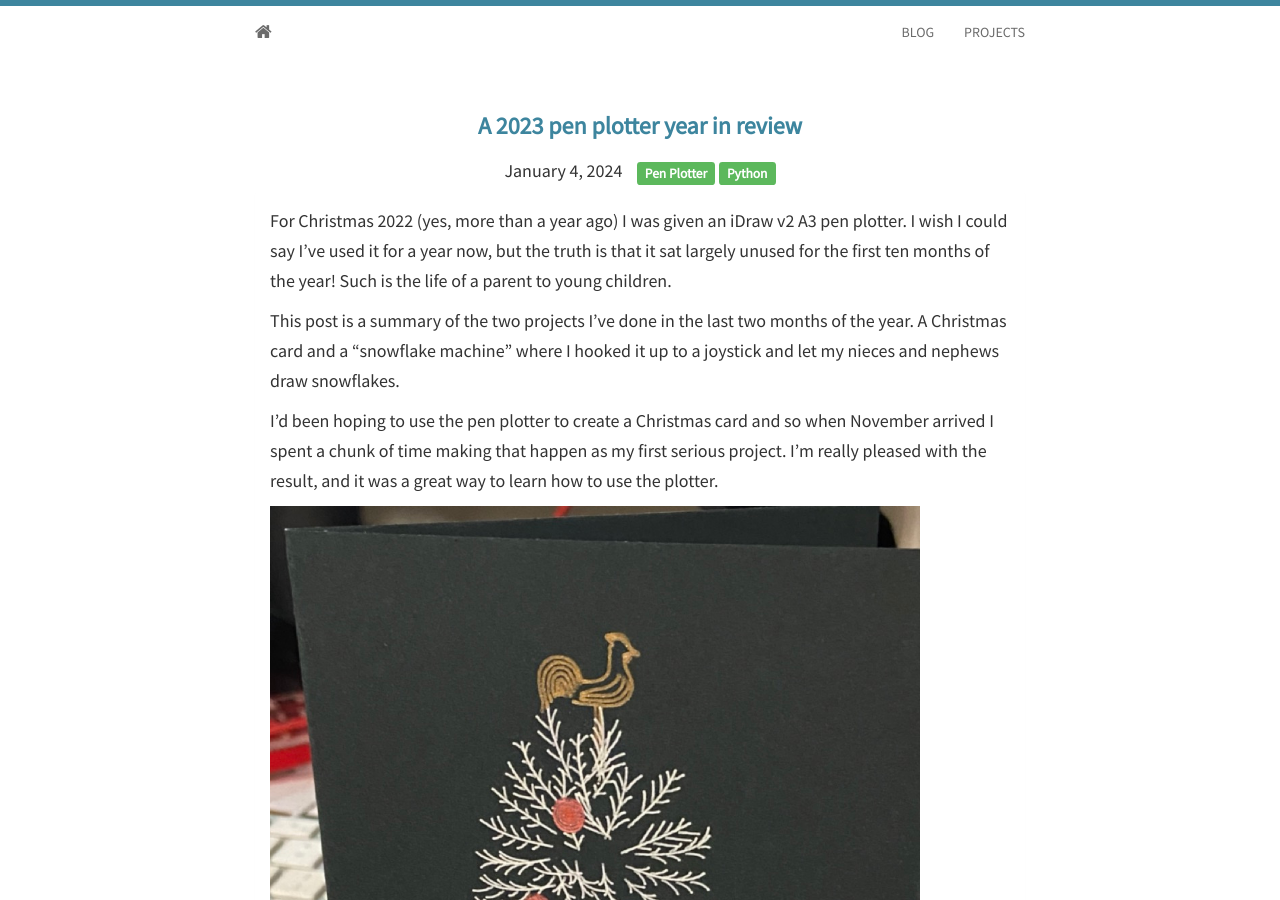
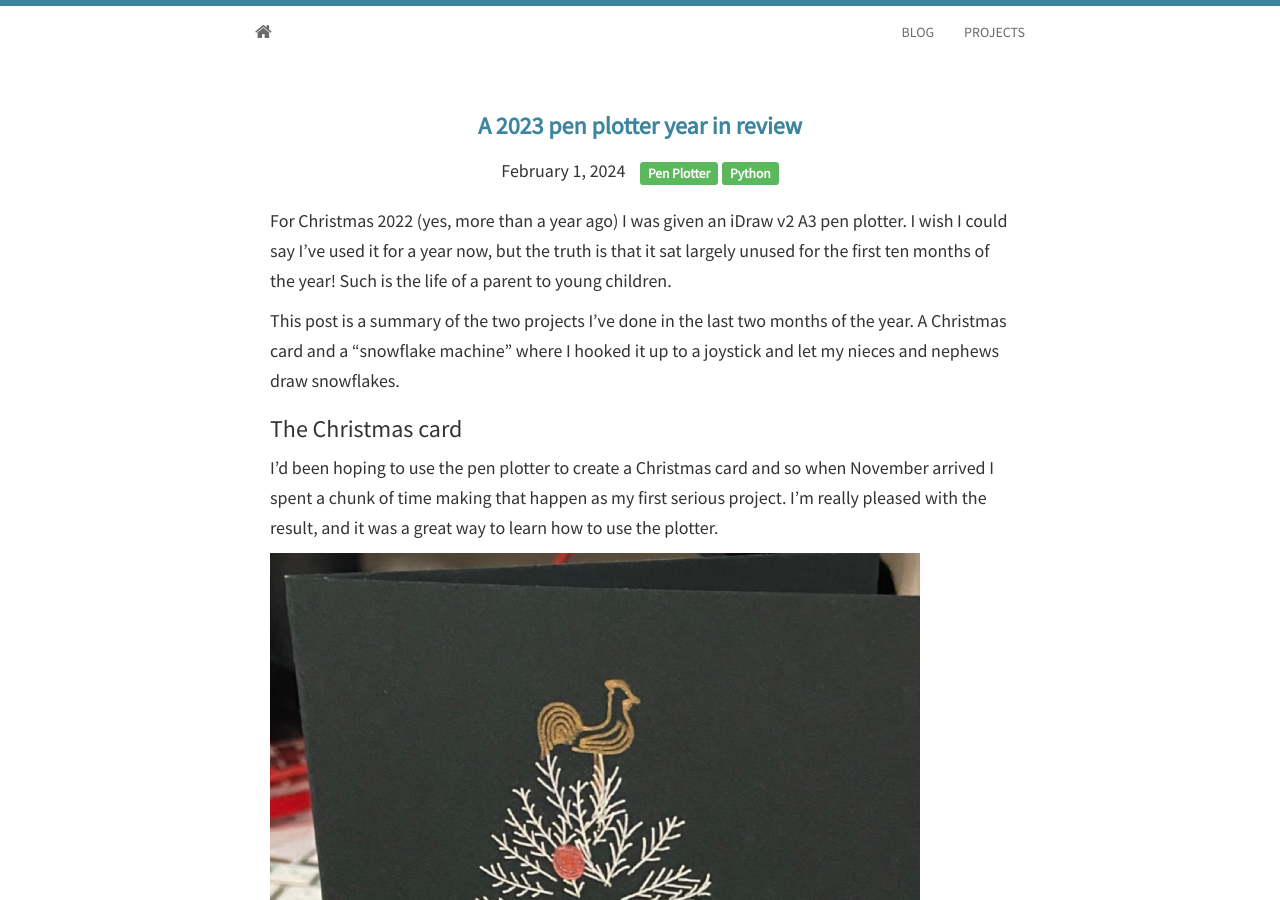
Before and after one commit to sihil/sihil.github.io, a Jekyll site: the page built from _posts/2024-02-01-pen-plotter-2023-review.md, in a window 1280 px wide and 900 px high. Built offline with Jekyll 4.4.1, drawn with Linux system fonts in a browser that asks for light colours; nearby versions of some CDN libraries; some of the changed text lies outside the part shown.

Commit message:
Tweak date and add headings

```diff
--- a/_posts/2024-01-04-pen-plotter-2023-review.md
+++ b/_posts/2024-02-01-pen-plotter-2023-review.md
@@ -10,6 +10,8 @@ For Christmas 2022 (yes, more than a year ago) I was given an iDraw v2 A3 pen pl
 
 This post is a summary of the two projects I've done in the last two months of the year. A Christmas card and a "snowflake machine" where I hooked it up to a joystick and let my nieces and nephews draw snowflakes.
 
+### The Christmas card
+
 I'd been hoping to use the pen plotter to create a Christmas card and so when November arrived I spent a chunk of time making that happen as my first serious project. I'm really pleased with the result, and it was a great way to learn how to use the plotter.
 
 ![Christmas card]({{ site.baseurl }}assets/2024-02-final-card.jpeg){:height="867px" width="650px"}
@@ -21,6 +23,8 @@ My final pipeline for creating the card was as follows:
  - Use gcode-cli to send the GCode to the plotter (via a connected raspberry pi so my mac wasn't permanently tied up)
 
 It probably took me about 30 hours to muddle my way through the process and having done so, it laid the groundwork to be more adventurous with the snowflake machine. You can see the code for the Christmas card [here](https://github.com/sihil/christmas2023).
+
+### The snowflake machine
 
 I came up with the idea for a snowflake machine when tidying up and coming across a long forgotten joystick. I wondered if I would use it to directly control the plotter but then also rotate and reflect what had been drawn to create a snowflake. The answer was no, you don't get snowflakes. But it did produce some interesting patterns and my nieces and nephews massively enjoyed playing with it.
 
```
